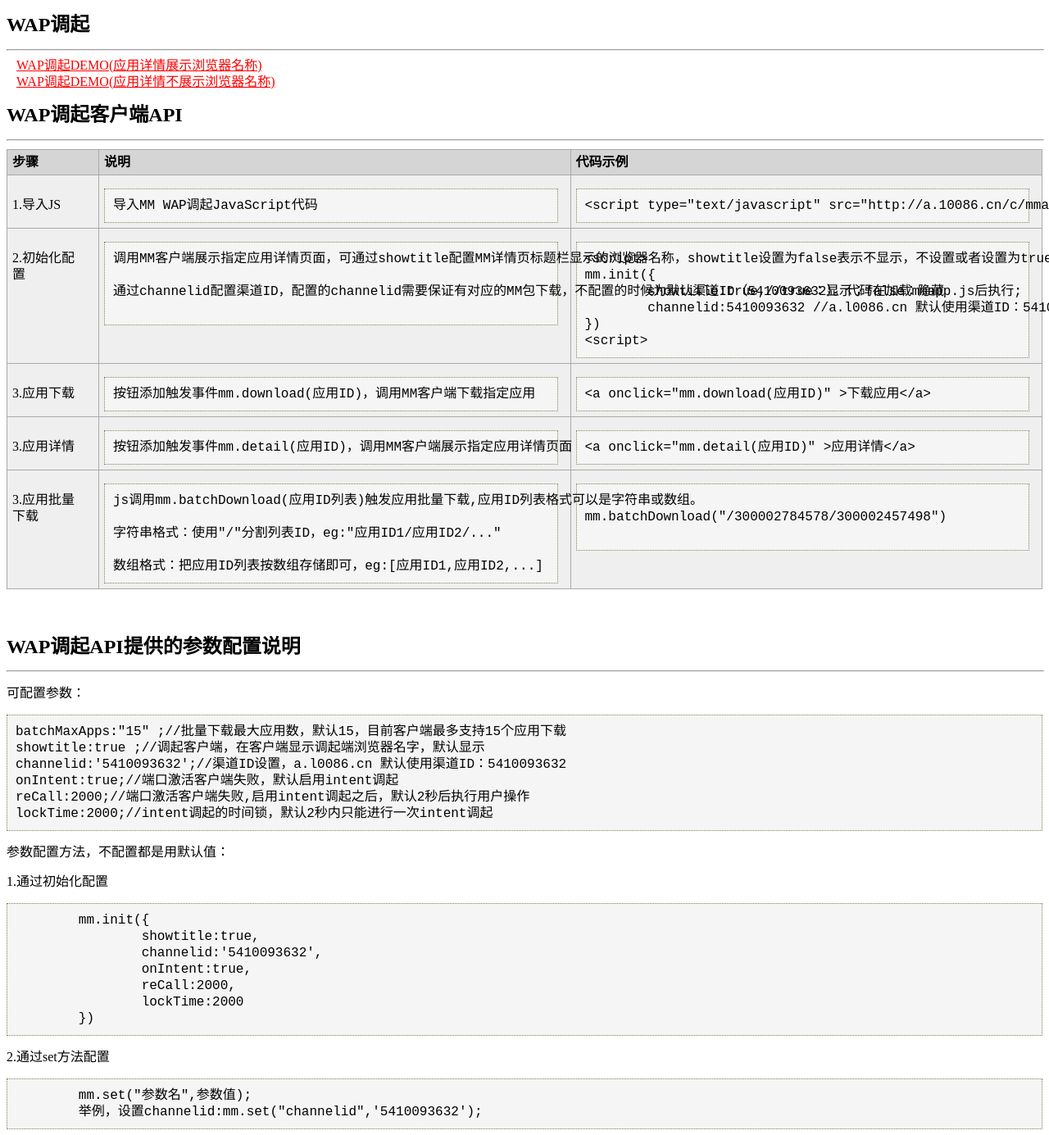
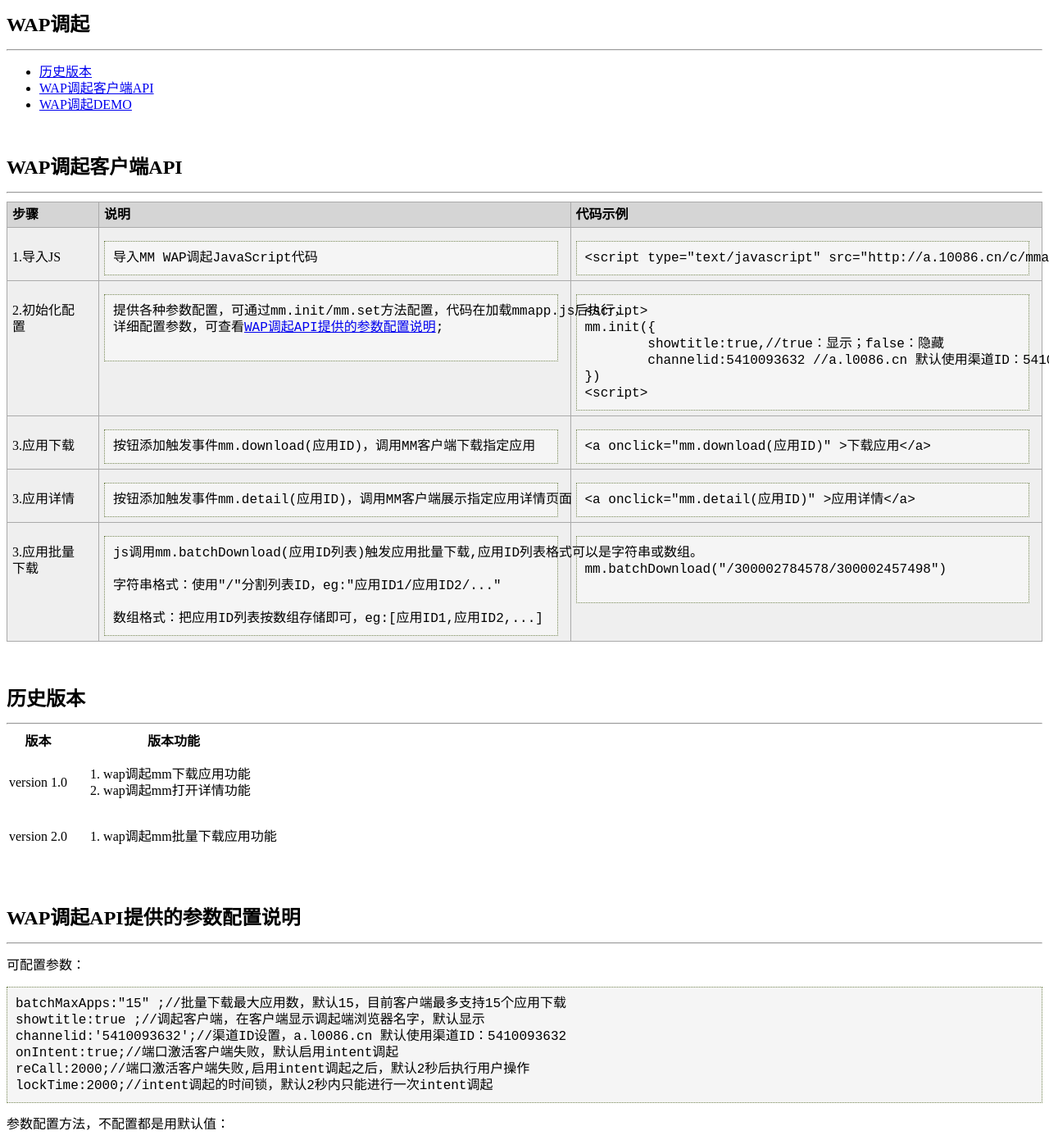
Before and after one commit to twilight041132/mmwap, a plain HTML site: page src/c/doc/index.html in a window 1280 px wide. Shown: the top 1385 px of the page at 82% size. Drawn offline with Linux system fonts and the light colour scheme.

Commit message:
修改index.html
修改index.html

```diff
--- a/src/c/doc/index.html
+++ b/src/c/doc/index.html
@@ -10,22 +10,20 @@
 <body>
 <div>
 	<h2>WAP调起</h2>
-<hr style='width:100%'/>
-<div id="navsecond">
-	<div id="course">
+	<hr />
 	<ul>
-		<li class="currentLink"><a style='cursor:pointer;text-decoration:underline' href="demo.html" title="WAP调起">WAP调起DEMO(应用详情展示浏览器名称)</a></li>
-		<li class="currentLink"><a style='cursor:pointer;text-decoration:underline' href="demo2.html" title="WAP调起">WAP调起DEMO(应用详情不展示浏览器名称)</a></li>
+		<li><a href="#version" class="domlink">历史版本</a></li>
+		<li><a href="#api_detail" class="domlink">WAP调起客户端API</a></li>
+		<li><a  href="demo.html" class="domlink" title="WAP调起">WAP调起DEMO</a></li>
 	</ul>
 </div>
-</div>
-</div>
-<br />
 <br />
 <div >
- <h2>WAP调起客户端API</h2>
- <hr style='width:100%'/>
+ <h2><a name="api_detail" class="domlink">WAP调起客户端API</a></h2>
 
+ <hr />
+
+ <div class="subcontent">
  	<table class="dataintable" >
 <tbody><tr><th width="90">步骤</th><th style="width: auto;">说明</th><th style="width: auto;">代码示例</th>
 
@@ -51,8 +49,8 @@
 </td>
 <td>
 <pre>
-调用MM客户端展示指定应用详情页面，可通过showtitle配置MM详情页标题栏显示的浏览器名称，showtitle设置为false表示不显示，不设置或者设置为true表示显示；<br/>
-通过channelid配置渠道ID，配置的channelid需要保证有对应的MM包下载，不配置的时候为默认渠道ID（5410093632）。代码在加载mmapp.js后执行;
+提供各种参数配置，可通过mm.init/mm.set方法配置，代码在加载mmapp.js后执行，
+详细配置参数，可查看<a href="#agr_detail">WAP调起API提供的参数配置说明</a>;
 
 </pre>
 </td>
@@ -126,14 +124,48 @@ mm.batchDownload("/300002784578/300002457498")
 </tr>
 
 </tbody></table>
+ </div>
 
 </div>
 <br />
 <br />
-
 <div>
-	<h2>WAP调起API提供的参数配置说明</h2>
-	<hr style='width:100%'/>
+	<h2 ><a name="version" class="domlink">历史版本</a></h2>
+	<hr />
+	<div class="subcontent">
+		<div>
+			<table class="version-detail">
+				<tr>
+					<th>版本</th>
+					<th>版本功能</th>
+				</tr>
+				<tr>
+					<td>version 1.0</td>
+					<td>
+						<ol>
+							<li>wap调起mm下载应用功能</li>
+							<li>wap调起mm打开详情功能</li>
+						</ol>
+					</td>
+				</tr>
+				<tr>
+					<td>version 2.0</td>
+					<td>
+						<ol>
+							<li>wap调起mm批量下载应用功能</li>
+						</ol>
+					</td>
+				</tr>
+			</table>
+		</div>
+	</div>
+</div>
+<br />
+<br />
+<div>
+	<h2 ><a name="agr_detail" class="domlink">WAP调起API提供的参数配置说明</a></h2>
+	<hr/>
+	<div class="subcontent">
 	<p>可配置参数：</p>
 		<pre>
 batchMaxApps:"15" ;//批量下载最大应用数，默认15，目前客户端最多支持15个应用下载
@@ -159,5 +191,7 @@ lockTime:2000;//intent调起的时间锁，默认2秒内只能进行一次intent
 mm.set("参数名",参数值);
 举例，设置channelid:mm.set("channelid",'5410093632');
 </pre>
+	</div>
+</div>
 </body>
 </html>
```
Lines whose indentation alone changed are shown as unchanged.
